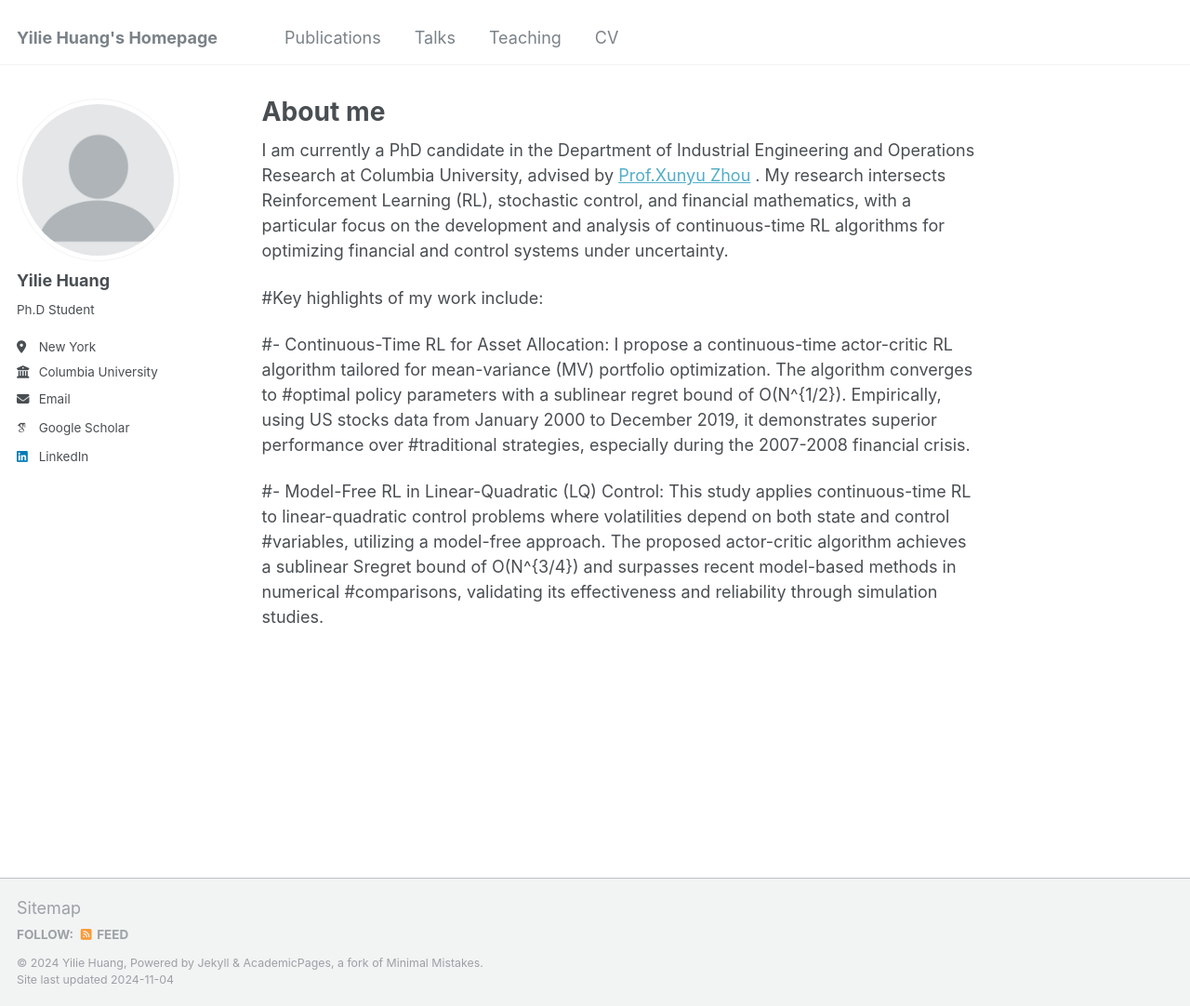
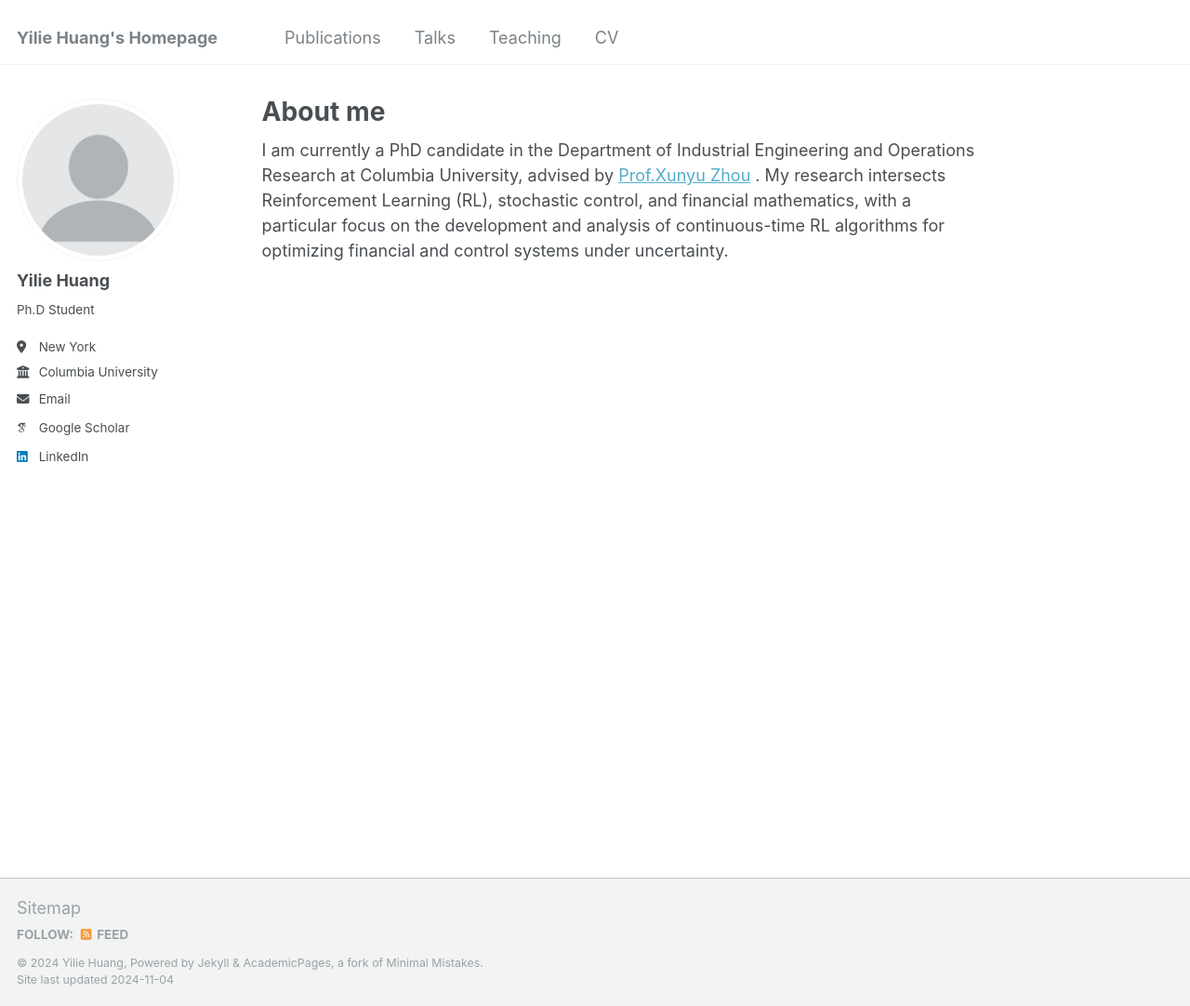
Before and after one commit to yiliehuang/yiliehuang.github.io, a Jekyll site: the page built from _pages/about.md, in a window 1280 px wide and 1082 px high. Shown: the whole window at 93% size. Built offline with Jekyll 4.4.1, drawn with Linux system fonts in a browser that asks for light colours; some web fonts are replaced.

Commit message:
Update about.md

```diff
--- a/_pages/about.md
+++ b/_pages/about.md
@@ -11,10 +11,10 @@ I am currently a PhD candidate in the Department of Industrial Engineering and O
 
 
 
-#Key highlights of my work include:
+<!-- Key highlights of my work include:
 
 
-#-	Continuous-Time RL for Asset Allocation: I propose a continuous-time actor-critic RL algorithm tailored for mean-variance (MV) portfolio optimization. The algorithm converges to #optimal policy parameters with a sublinear regret bound of O(N^{1/2}). Empirically, using US stocks data from January 2000 to December 2019, it demonstrates superior performance over #traditional strategies, especially during the 2007-2008 financial crisis.
+-	Continuous-Time RL for Asset Allocation: I propose a continuous-time actor-critic RL algorithm tailored for mean-variance (MV) portfolio optimization. The algorithm converges to optimal policy parameters with a sublinear regret bound of O(N^{1/2}). Empirically, using US stocks data from January 2000 to December 2019, it demonstrates superior performance over traditional strategies, especially during the 2007-2008 financial crisis.
 
 
-#-	Model-Free RL in Linear-Quadratic (LQ) Control: This study applies continuous-time RL to linear-quadratic control problems where volatilities depend on both state and control #variables, utilizing a model-free approach. The proposed actor-critic algorithm achieves a sublinear Sregret bound of O(N^{3/4}) and surpasses recent model-based methods in numerical #comparisons, validating its effectiveness and reliability through simulation studies.
+-	Model-Free RL in Linear-Quadratic (LQ) Control: This study applies continuous-time RL to linear-quadratic control problems where volatilities depend on both state and control variables, utilizing a model-free approach. The proposed actor-critic algorithm achieves a sublinear Sregret bound of O(N^{3/4}) and surpasses recent model-based methods in numerical comparisons, validating its effectiveness and reliability through simulation studies.-->
```
